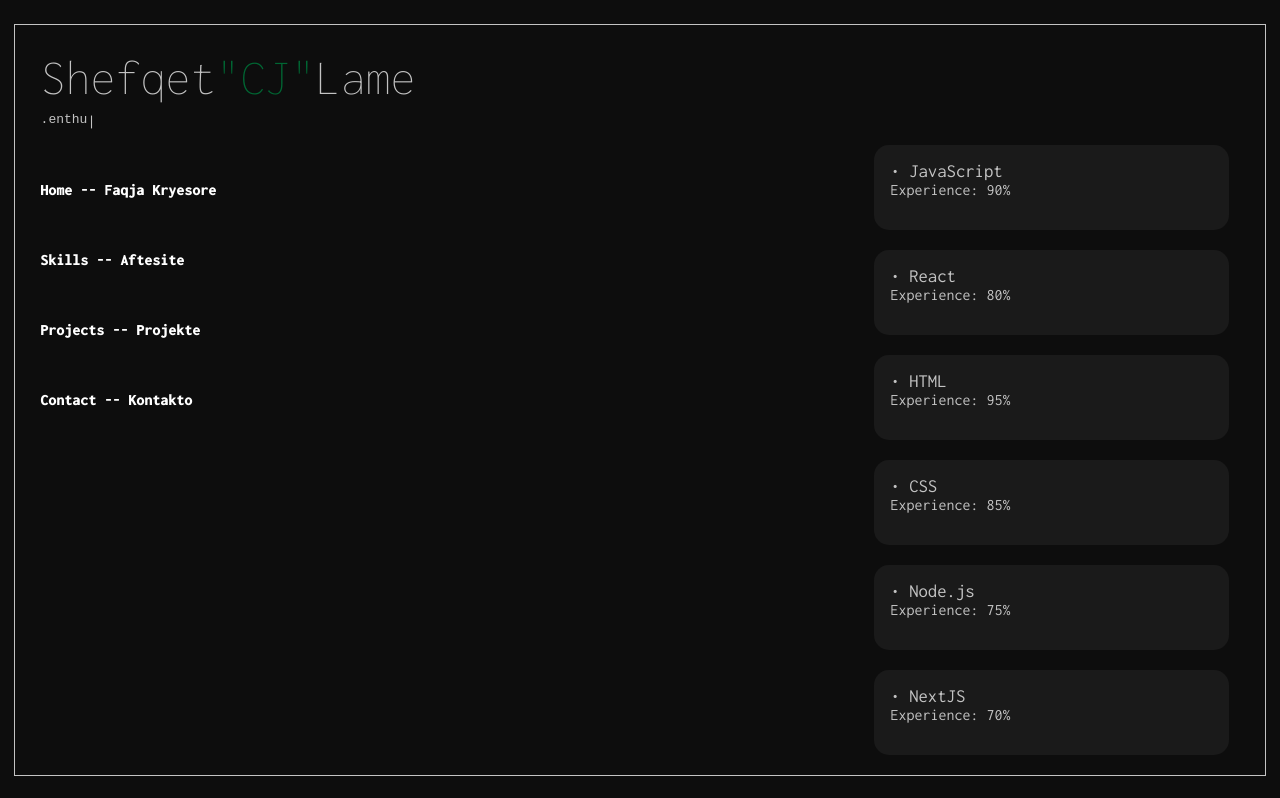
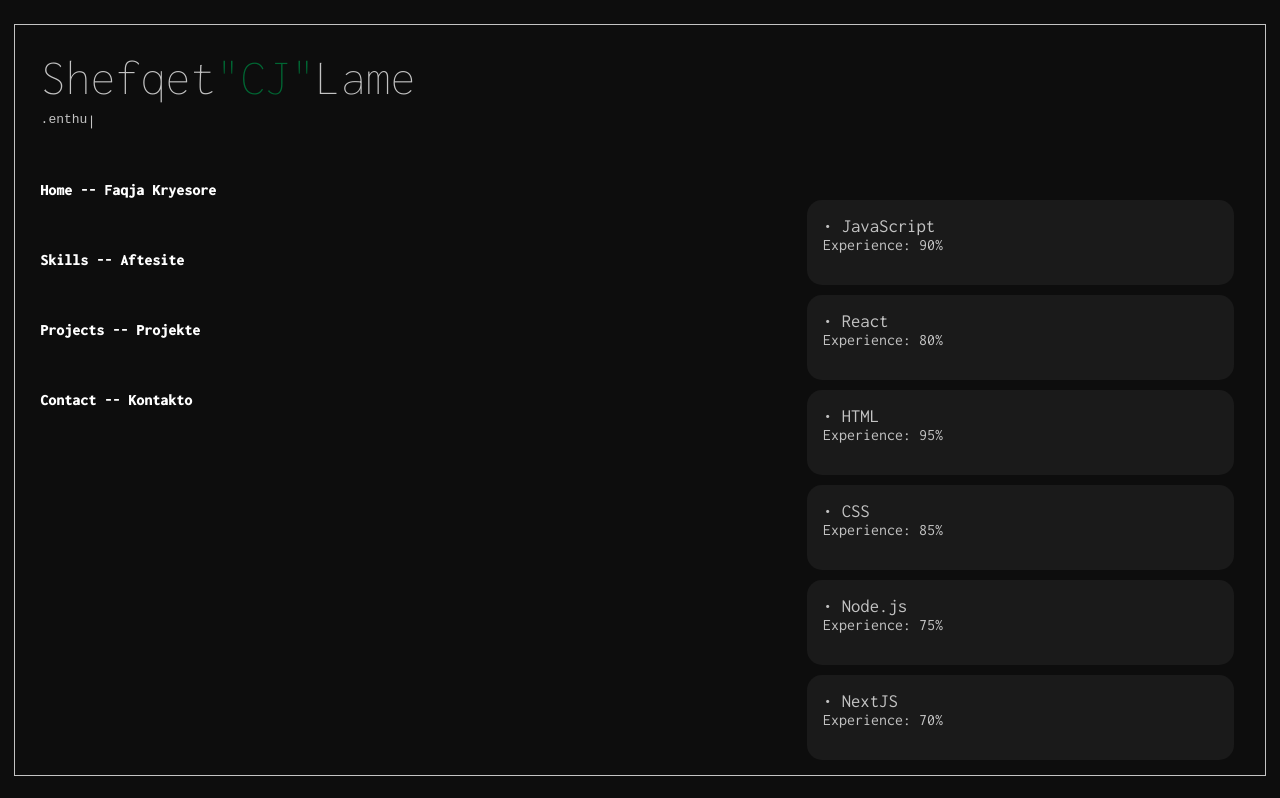
Before and after one commit to cetijunior/CJ.Portfolio, a React (Vite) app: page /Skills in a window 1280 px wide. Built offline with nearby package versions, Linux system fonts and the light colour scheme.

Commit message:
first commit

```diff
--- a/src/components/homepage/About.jsx
+++ b/src/components/homepage/About.jsx
@@ -6,7 +6,6 @@ import { ContainerSlideIn } from '../../pages/Projects';
 
 const AboutDiv = styled(motion.div)`
   max-width: 24rem;
-  min-height: 15rem;
   max-height: 27rem;
   color: #c3c3c3;
   position: absolute;
@@ -19,7 +18,7 @@ const AboutDiv = styled(motion.div)`
 
 
   &::-webkit-scrollbar {
-    width: 4px;
+    width: 8px;
     height: 4px;
   }
 
@@ -38,23 +37,14 @@ const AboutDiv = styled(motion.div)`
 
   @media (max-width: 650px) {
     width: 280px;
-    height: calc(100% - 50px);
+    height: 50%;
     position: relative;
     margin-left: -1.6rem;
     margin-bottom: 2.5rem;
     margin-top: 1rem;
     overflow-y: scroll;
   }
-
-  @media (max-width: 450px) {
-    width: 280px;
-    height: 5vh;
-    position: relative;
-    margin-left: -1.6rem;
-    margin-bottom: 2.5rem;
-    margin-top: -20px;
-    overflow-y: scroll;
-  }
+}
 `;
 const About = () => {
   return (
--- a/src/components/homepage/Home.jsx
+++ b/src/components/homepage/Home.jsx
@@ -21,6 +21,10 @@ const Background = styled.div`
   justify-content: center;
   font-family: "Inconsolata", monospace;
   overflow: hidden;
+
+  @media (max-width: 650px) {
+    height: 100vh;
+  }
 `;
 
 const Container = styled.div`
@@ -81,6 +85,7 @@ const Li = styled.li`
   @media (max-width: 650px) {
     margin-top: 1rem;
     align-items: start
+    padding: 0;
 `;
 
 const Home = () => {
--- a/src/pages/Projects.jsx
+++ b/src/pages/Projects.jsx
@@ -21,7 +21,7 @@ const Conteiner = styled(motion.div)`
   z-index: 99;
 
   &::-webkit-scrollbar {
-    width: 4px;
+    width: 8px;
     height: 4px;
   }
 
--- a/src/pages/Skills.jsx
+++ b/src/pages/Skills.jsx
@@ -6,8 +6,8 @@ const Conteiner = styled(motion.div)`
   display: flex;
   flex-direction: column;
   justify-content: flex-end;
-  width: 30%;
-  height: auto;
+  width: 35%;
+  height: 40%;
   color: #c3c3c3;
   position: absolute;
   margin-bottom: -1rem;
@@ -18,7 +18,7 @@ const Conteiner = styled(motion.div)`
 
   &::-webkit-scrollbar {
     width: 4px;
-    height: 4px;
+    height: 8px;
   }
 
   &::-webkit-scrollbar-thumb {
@@ -35,8 +35,8 @@ const Conteiner = styled(motion.div)`
   }
 
   @media (max-width: 650px) {
-    width: 300px;
-    height: auto;
+    width: 250px;
+    height: 180px;
     display: flexbox;
     flex-direction: row;
     position: relative;
@@ -52,9 +52,10 @@ export const ContainerSlideIn = styled(motion.div)`
 
 const StyledSkill = styled.div`
   color: rgb(195, 195, 195);
-  margin: 10px;
+  margin: 5px;
   background-color: #1a1a1a; /* Match your color theme */
   padding: 1rem;
+  height: auto;
   border-radius: 15px;
   cursor: pointer;
   transition: background-color 0.3s;
```
Also changed, not shown: src/assets/resume.svg.
